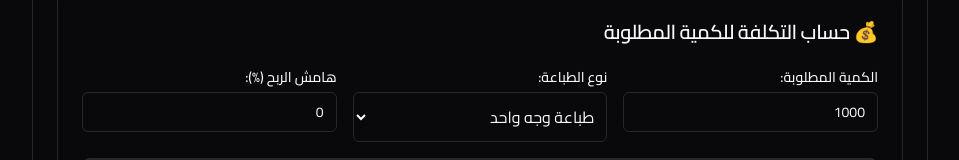
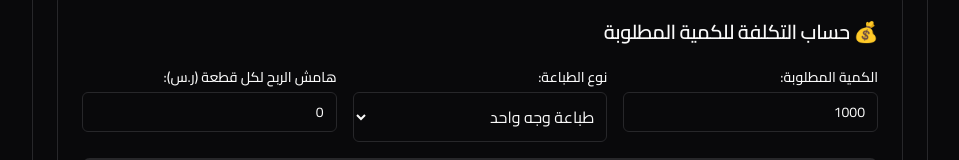
Before and after one commit to Nabilkarem911/cgpack, a React (Vite) app: page / in a window 1280 px wide. Shown: the part 518-678 px from the top of the page, without its empty margins (160-1119 px from the left). Built offline with nearby package versions, Linux system fonts and the light colour scheme.

Commit message:
Fix: Clarify profit calculation
The profit calculation now correctly reflects the user's definition: profit per piece multiplied by the total quantity.

```diff
--- a/src/components/PrintingCalculator.tsx
+++ b/src/components/PrintingCalculator.tsx
@@ -101,7 +101,7 @@ const PrintingCalculator = () => {
     const selectedResult = results[selectedType];
     const costPerPiece = selectedResult.pieceCost;
     const totalCostWithoutTax = costPerPiece * quantity;
-    const profitAmount = totalCostWithoutTax * (profitMargin / 100);
+    const profitAmount = profitMargin * quantity;
     const totalCostWithProfit = totalCostWithoutTax + profitAmount;
     const tax = totalCostWithProfit * 0.15;
     const totalCostWithTax = totalCostWithProfit + tax;
@@ -219,7 +219,7 @@ const PrintingCalculator = () => {
 
                   <div>
                     <Label htmlFor="profitMargin" className="text-right block mb-2">
-                      هامش الربح (%):
+                      هامش الربح لكل قطعة (ر.س):
                     </Label>
                     <Input
                       id="profitMargin"
```
